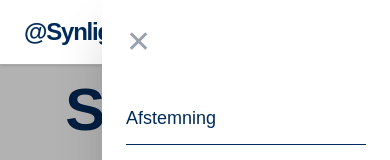
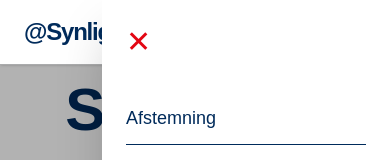
Before and after one commit to synlighed-nu/synlighed-nu-clean, a Next.js app: page / in a window 390 px wide. Both pictures are taken after a click on the button 346 px from the left and 32 px from the top of the page. Shown: the top 160 px of the page. Built offline with nearby package versions, Linux system fonts and the light colour scheme.

Commit message:
Update _Nav.tsx

```diff
--- a/app/components/common/_Nav.tsx
+++ b/app/components/common/_Nav.tsx
@@ -69,11 +69,11 @@ export default function Nav({ simple = false }: NavProps) {
           <div className="fixed top-0 right-0 h-full w-72 bg-white shadow-2xl z-50 md:hidden transition-transform duration-300 ease-out translate-x-0">
             <div className="p-6">
               <button
-                onClick={() => setMenuOpen(false)}
-                className="mb-8 text-3xl text-gray-400 hover:text-gray-600"
-              >
-                ✕
-              </button>
+  onClick={() => setMenuOpen(false)}
+  className="mb-8 text-3xl text-[#E30613] hover:text-red-700 transition-colors"
+>
+  ✕
+</button>
 
               <div className="flex flex-col gap-6 text-lg font-medium">
                 <a href="#afstemning" className="py-3 border-b" onClick={() => setMenuOpen(false)}>Afstemning</a>
```
